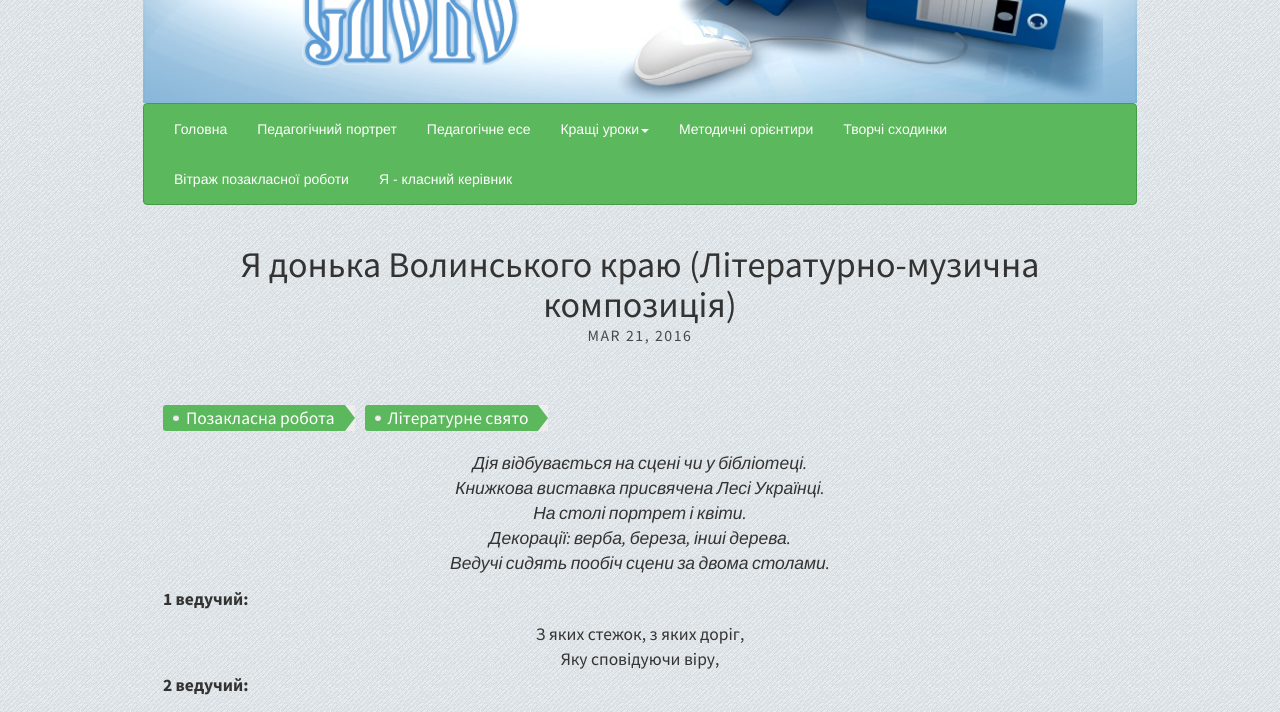
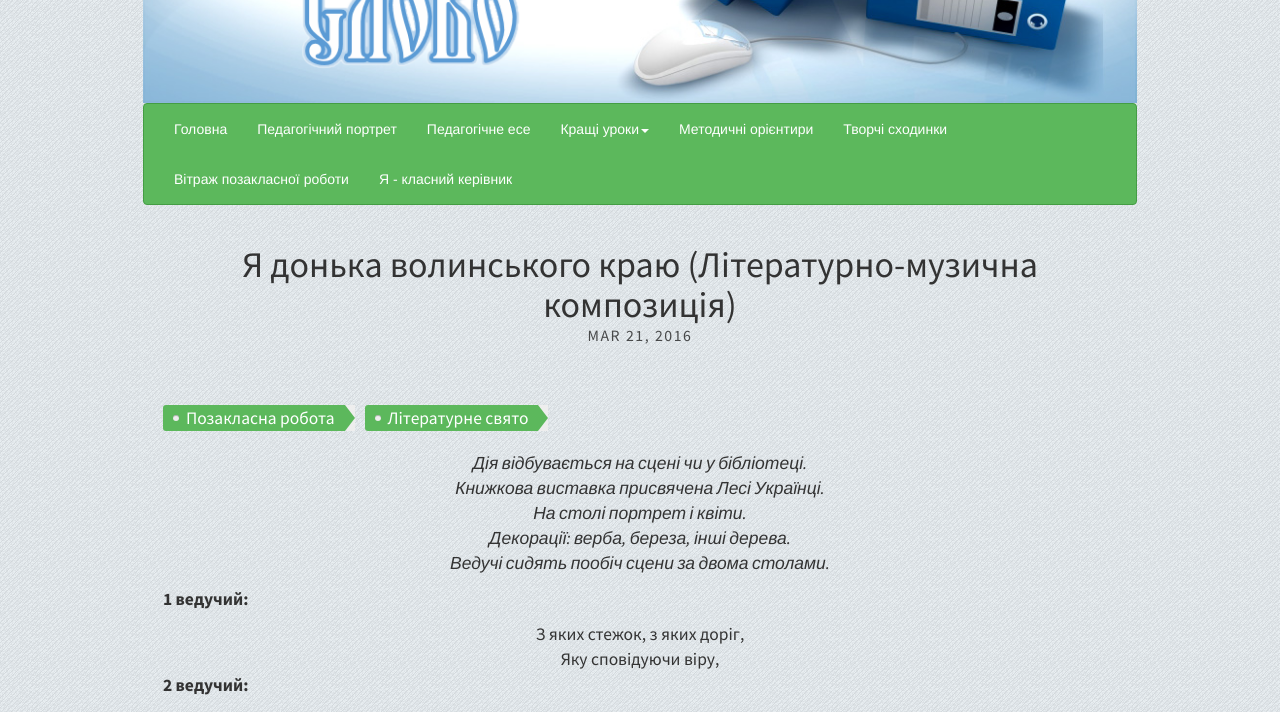
Before and after one commit to tetyanashevchuk/tetyanashevchuk.github.io, a Jekyll site: the page built from _posts/2016-03-20-ya-donka-volunskogo-krayu.md, in a window 1280 px wide and 900 px high. Shown: the part 188-900 px from the top of the window. Built offline with Jekyll 4.4.1, drawn with Linux system fonts in a browser that asks for light colours; nearby versions of some CDN libraries.

Commit message:
typo fix

```diff
--- a/_posts/2016-03-20-ya-donka-volunskogo-krayu.md
+++ b/_posts/2016-03-20-ya-donka-volunskogo-krayu.md
@@ -1,6 +1,6 @@
 ---
 layout: post
-title: "Я донька Волинського краю (Літературно-музична композиція)"
+title: "Я донька волинського краю (Літературно-музична композиція)"
 tags: ["Позакласна робота", "Літературне свято"]
 date: 2016-03-20T18:44:01-08:00
 excerpt_separator: "<!--more-->"
```
